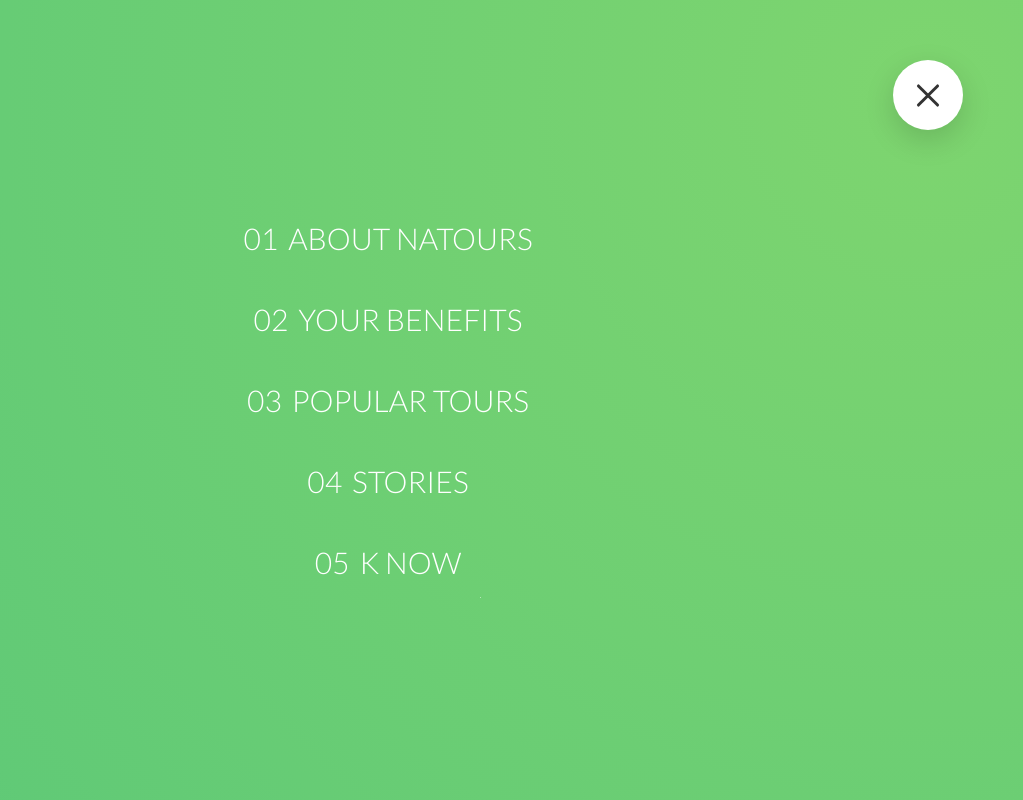
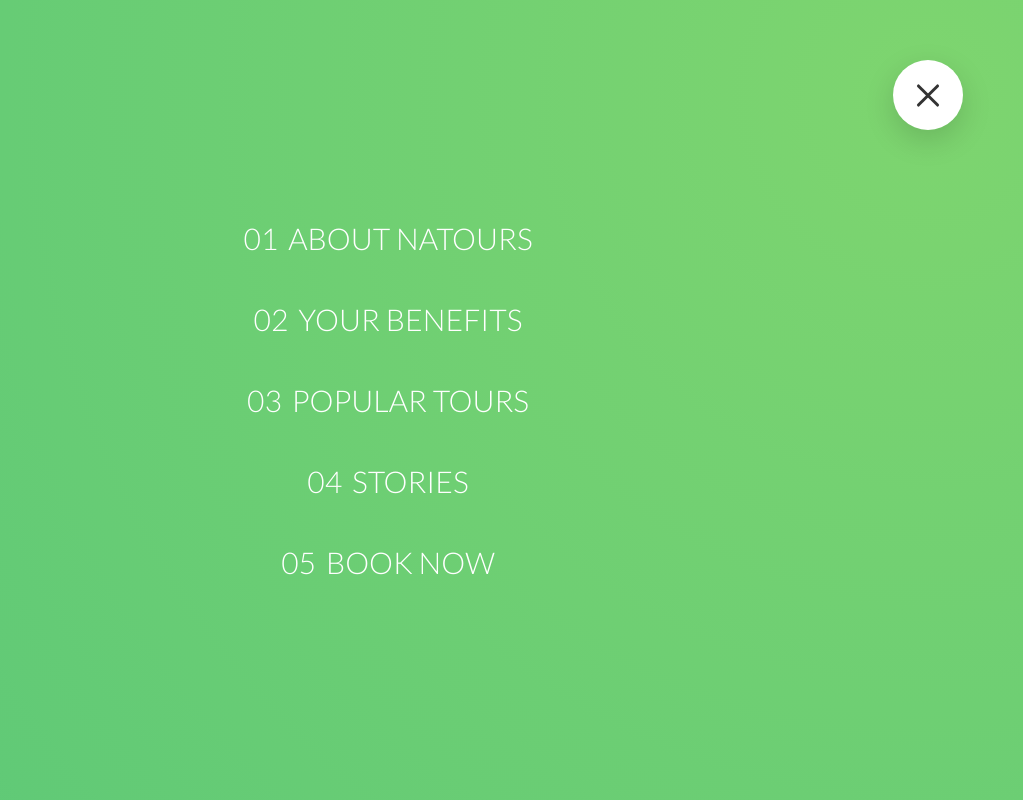
Before and after one commit to naveedriaz829/natours-fe-app, a plain HTML site: page index.html in a window 1280 px wide. Both pictures are taken after a click on the label 1185 px from the left and 95 px from the top of the page. Shown: the top 800 px of the page, without its empty margins (257-1280 px from the left). Drawn offline with Linux system fonts and the light colour scheme.

Commit message:
Update index.html

```diff
--- a/index.html
+++ b/index.html
@@ -34,7 +34,7 @@
                         tours</a></li>
                 <li class="navigation__item"><a href="#section-stories"
                         class="navigation__link"><span>04</span>Stories</a></li>
-                <li class="navigation__item"><a href="#section-book" class="navigation__link"><span>05</span>k
+                <li class="navigation__item"><a href="#section-book" class="navigation__link"><span>05</span>Book
                         now</a></li>
             </ul>
         </nav>
```
